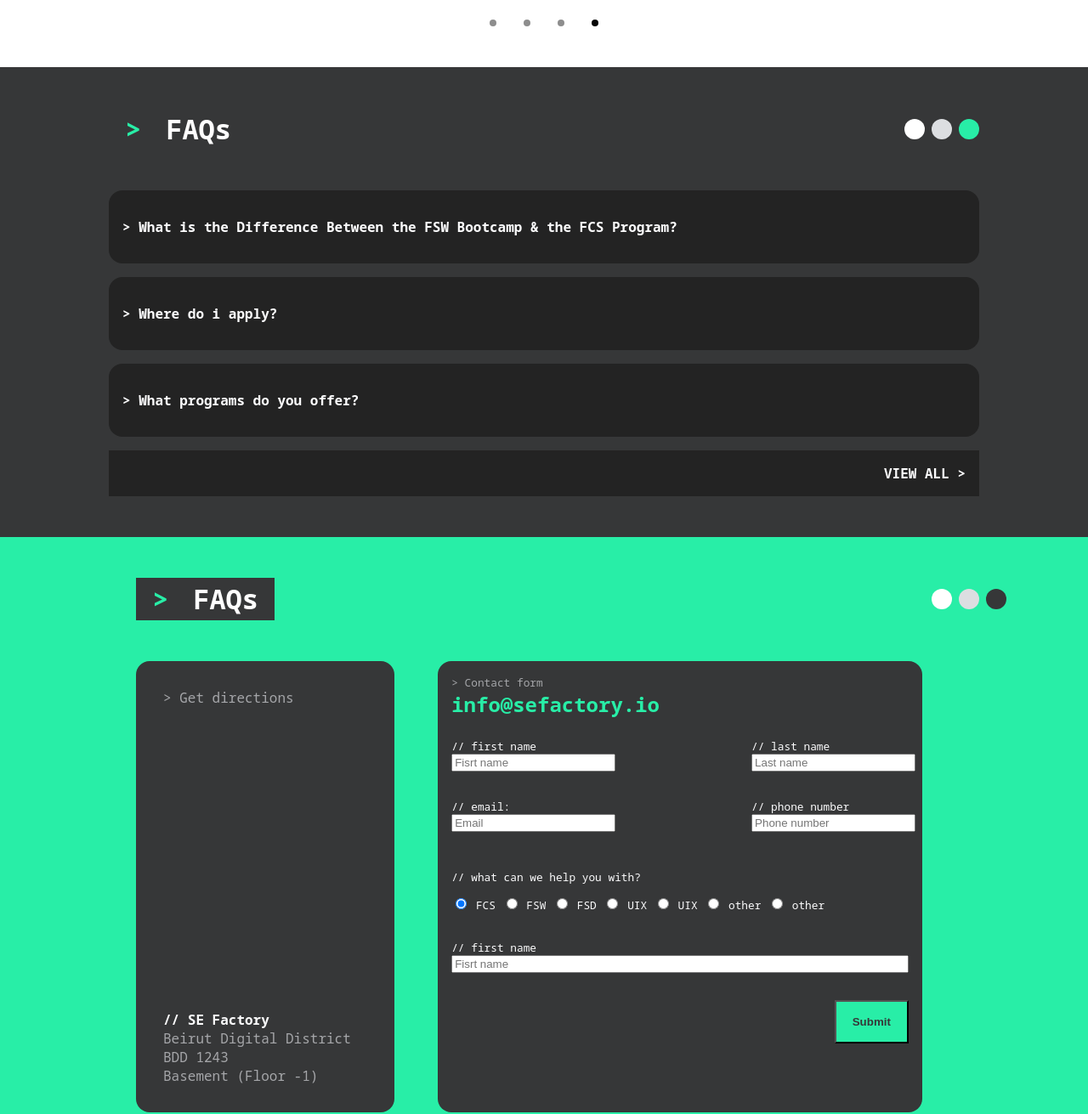
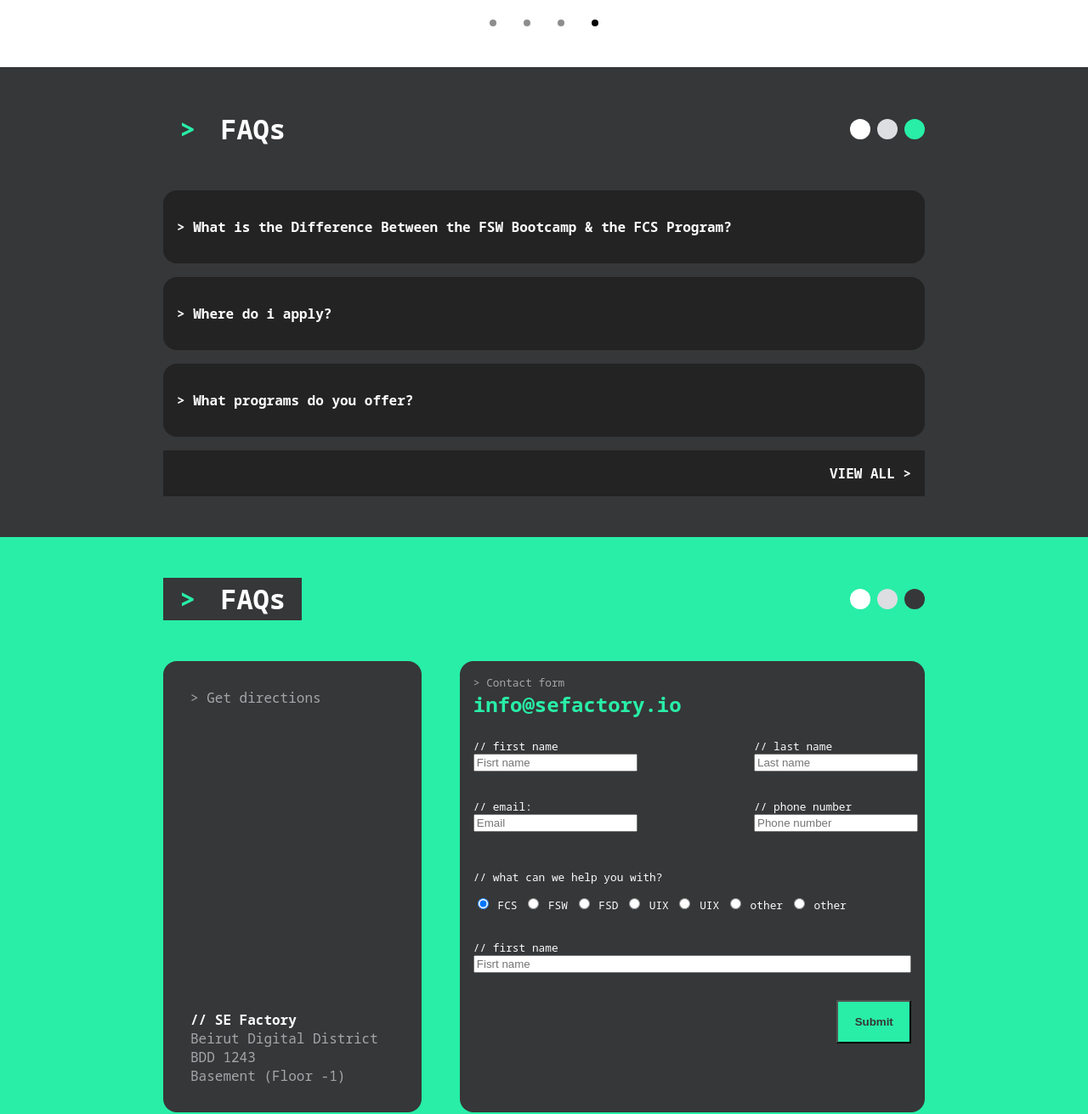
Before and after one commit to HassanMoussaa/SE-Factory-Webclone, a plain HTML site: page index.html in a window 1280 px wide. Shown: the part 4720-6031 px from the top of the page at 85% size. Drawn offline with Linux system fonts and the light colour scheme; grey boxes are pictures that could not be loaded.

Commit message:
adjusted both section(7 & 8)th padding

```diff
--- a/styles/style.css
+++ b/styles/style.css
@@ -711,7 +711,8 @@ body {
   display: flex;
   flex-direction: column;
   gap: 3rem;
-  width: 80%;
+  width: 100%;
+  padding: 0 15%;
 }
 
 .sec7Part2 {
@@ -769,7 +770,7 @@ body {
   flex-direction: column;
   gap: 3rem;
   width: 80%;
-  padding-left: 5%;
+  padding: 0 15%;
 }
 
 .sec8Part2 {
@@ -801,7 +802,7 @@ body {
   border-radius: 1rem;
   color: #fcfcfd;
   font-size: 0.8rem;
-  flex-grow: 0.5;
+  flex-grow: 1;
 }
 
 .upperLvl-8 {
```
